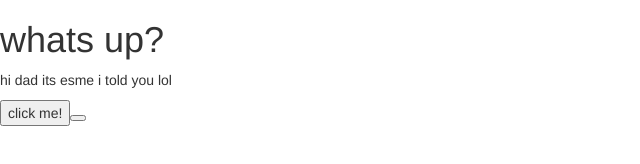
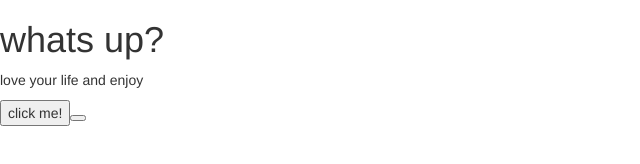
Before and after one commit to esmeva/esmeva.github.io, a plain HTML site: page index.html in a window 1280 px wide. Shown: the full height of the page, 0-640 px from the left. Drawn offline with nearby package versions, Linux system fonts and the light colour scheme.

Commit message:
Update index.html

```diff
--- a/index.html
+++ b/index.html
@@ -25,7 +25,7 @@
   <body>
     <h1>whats up?</h1>
     <p id="paragraph">
-      hi dad its esme i told you lol
+      love your life and enjoy
     </p>
     <button onclick = changePargragh()>click me!<button>
 
```
